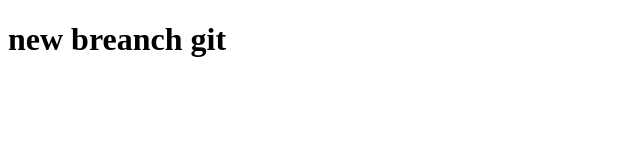
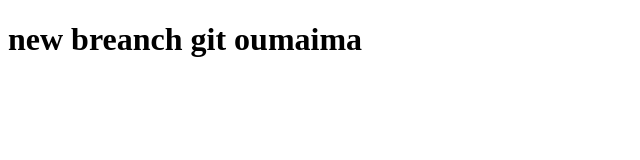
Before and after one commit to oumaimabennaoui5-cloud/minproject-, a plain HTML site: page index.html in a window 1280 px wide. Shown: the whole page, without its empty margins (0-640 px from the left). Drawn offline with Linux system fonts and the light colour scheme.

Commit message:
edit  index .html fill

```diff
--- a/index.html
+++ b/index.html
@@ -7,7 +7,7 @@
 </head>
 <body>
     <SCript src="app.js"></SCript>
-    <H1> new breanch git
+    <H1> new breanch git  oumaima
 
     </H1>
 </body>
```
